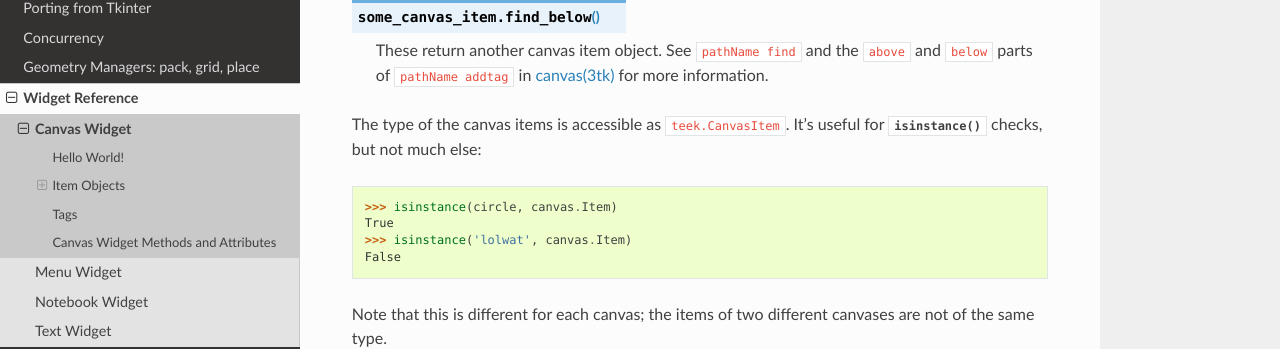
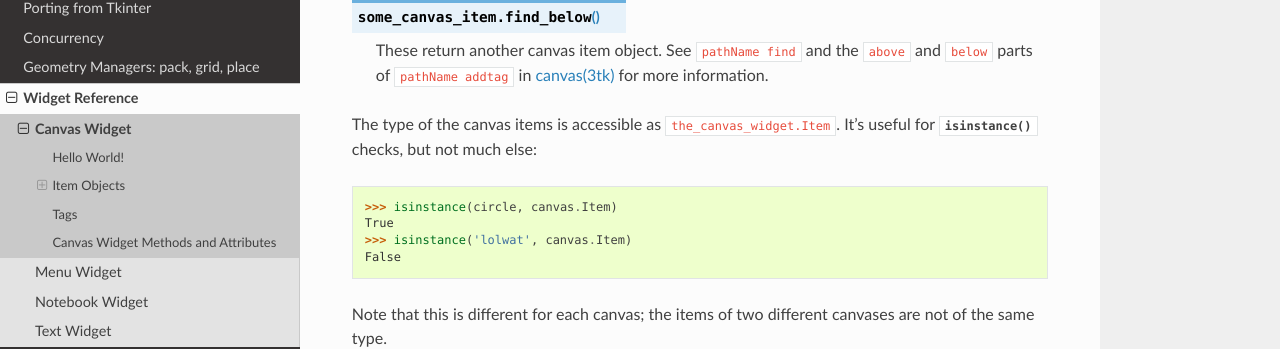
Before and after one commit to Akuli/teek, a Sphinx documentation site: the page built from docs/canvas.rst, in a window 1280 px wide and 900 px high, scrolled down 2284 px. Shown: the part 141-490 px from the top of the window. Built offline with Sphinx 7.4.7 and the Read the Docs theme 2.0.0, drawn with Linux system fonts in a browser that asks for light colours.

Commit message:
fix mistaek

```diff
--- a/docs/canvas.rst
+++ b/docs/canvas.rst
@@ -121,8 +121,8 @@ All canvas item objects have these attributes and methods:
     ``above`` and ``below`` parts of ``pathName addtag`` in :man:`canvas(3tk)`
     for more information.
 
-The type of the canvas items is accessible as ``teek.CanvasItem``. It's useful
-for :func:`isinstance` checks, but not much else::
+The type of the canvas items is accessible as ``the_canvas_widget.Item``. It's
+useful for :func:`isinstance` checks, but not much else::
 
     >>> isinstance(circle, canvas.Item)
     True
```
